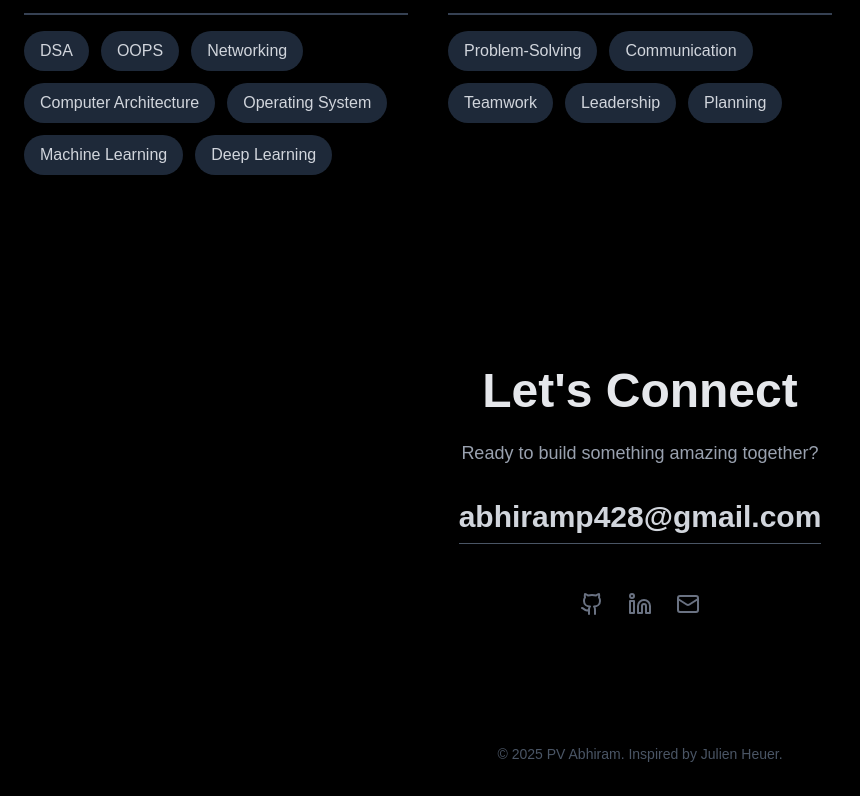
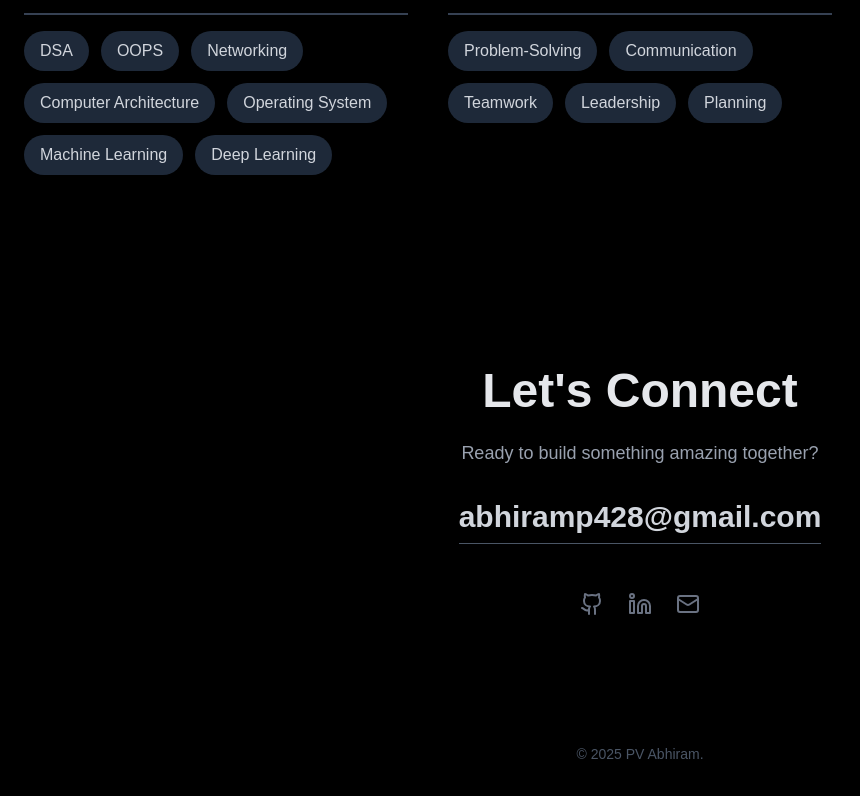
Before and after one commit to Abhiram970/portfolio, a Next.js app: page / in a window 1280 px wide. Shown: the part 3514-4310 px from the top of the page, without its empty margins (0-860 px from the left). Built offline with nearby package versions, Linux system fonts and the light colour scheme.

Commit message:
Version 1.1 is ready

```diff
--- a/src/app/page.tsx
+++ b/src/app/page.tsx
@@ -410,7 +410,7 @@ const Contact = () => (
 
 const Footer = () => (
     <footer className="text-center py-8 text-gray-600 text-sm">
-        <p>&copy; 2025 PV Abhiram. Inspired by Julien Heuer.</p>
+        <p>&copy; 2025 PV Abhiram.</p>
     </footer>
 );
 
```
